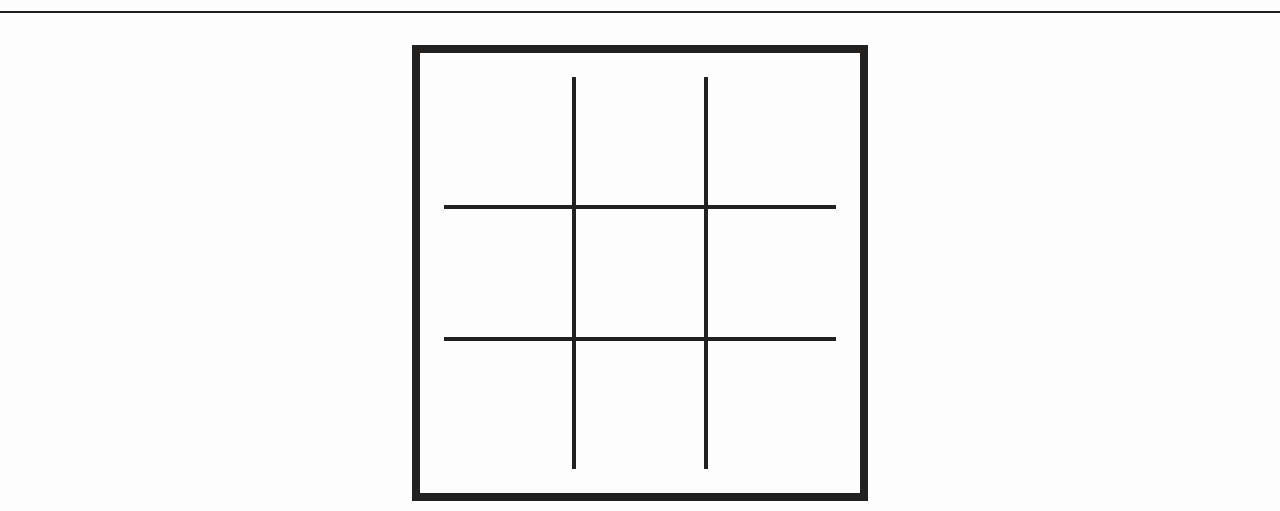
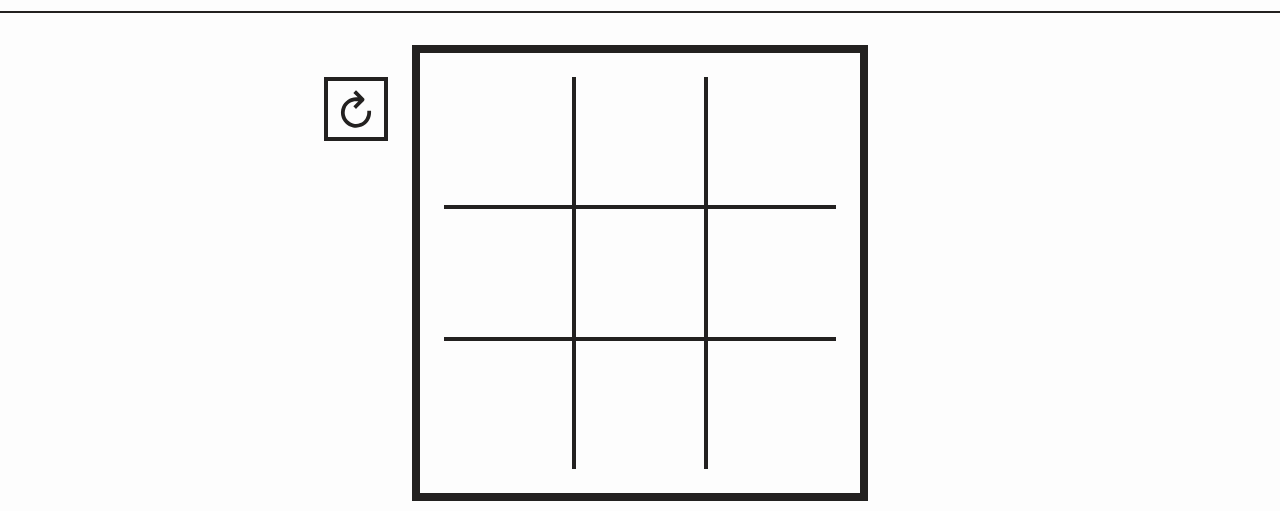
Before and after one commit to sfratczak/odin-tictactoe, a website: page index.html in a window 1280 px wide. Both pictures are taken after a click on the button "Begin". Shown: the part 51-562 px from the top of the page. Drawn offline with Linux system fonts and the light colour scheme.

Commit message:
Add restart button, styling and cleanup svgs

```diff
--- a/index.html
+++ b/index.html
@@ -18,6 +18,9 @@
     <main>
       <div class="main-content">
         <div class="gb-container border-8px">
+          <button class="btn-restart">
+            <img src="./img/refresh-outline-black.svg" alt="Restart" />
+          </button>
           <div id="gameboard"></div>
         </div>
         <div id="status-text">Status Text</div>
--- a/style.css
+++ b/style.css
@@ -192,6 +192,35 @@ main {
   width: 456px;
   display: grid;
   place-content: center;
+  position: relative;
+}
+
+.btn-restart {
+  background-color: var(--clr-white);
+  border: 4px solid var(--clr-black);
+  width: 64px;
+  height: 64px;
+  display: grid;
+  place-content: center;
+  position: absolute;
+  top: 24px;
+  left: -96px;
+  cursor: pointer;
+}
+
+.btn-restart img {
+  width: 32px;
+}
+
+.btn-restart:hover,
+.btn-restart.filled {
+  background-color: var(--clr-black);
+  color: var(--clr-white);
+}
+
+.btn-restart:hover img,
+.btn-restart.filled {
+  content: url(./img/refresh-outline-white.svg);
 }
 
 #gameboard {
@@ -262,10 +291,3 @@ main {
   cursor: pointer;
   margin: 0 auto 32px auto;
 }
-
-.btn-begin:disabled {
-  background-color: var(--clr-white);
-  color: var(--clr-black);
-  border: 2px solid var(--clr-black);
-  cursor: not-allowed;
-}
```
Also changed, not shown: img/refresh-outline-black.svg (added), img/refresh-outline-white.svg (added), img/refresh-outline.svg (deleted).
